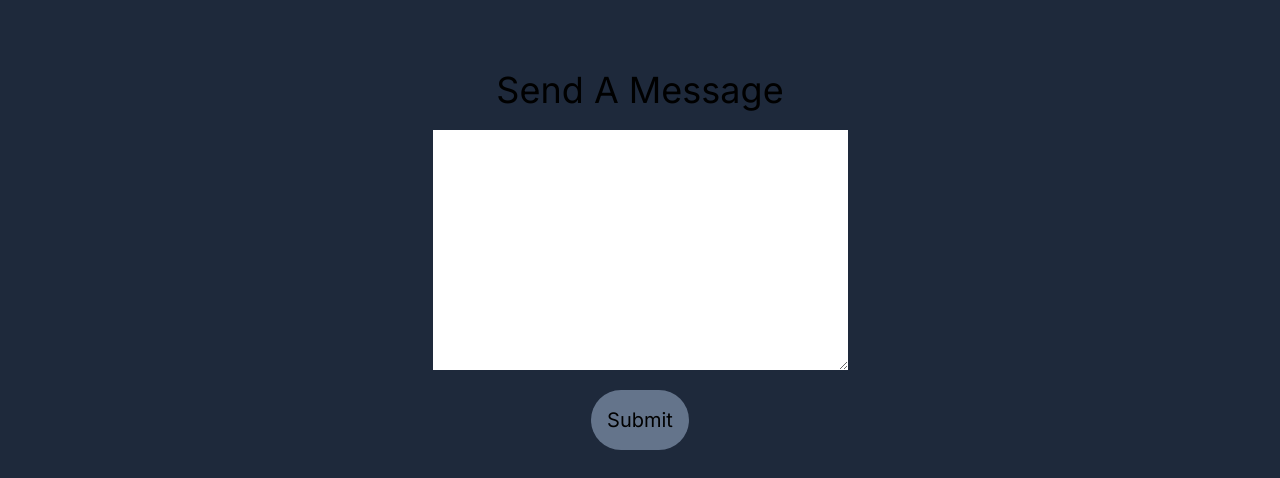
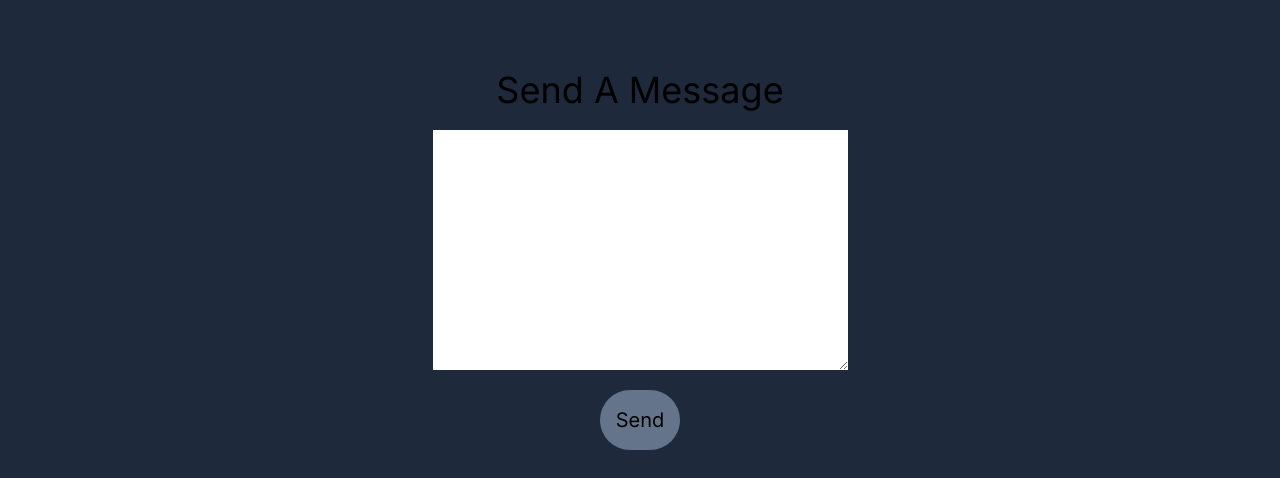
Before and after one commit to Simon7896/personal-website, a Next.js app: page /contacts in a window 1280 px wide. Shown: the part 1102-1580 px from the top of the page. Built offline with nearby package versions, Linux system fonts and the light colour scheme.

Commit message:
Refactored form component

```diff
--- /dev/null
+++ b/src/app/contacts/form.tsx
@@ -0,0 +1,32 @@
+'use client'
+
+import { FormEventHandler } from "react";
+
+type FormInputs = {
+    email: string;
+    message: string;
+}
+
+export default function Form() {
+    const handleSubmit: FormEventHandler<HTMLFormElement> = (e) => {
+        e.preventDefault();
+
+        const form = e.currentTarget;
+        const formData = new FormData(e.currentTarget);
+
+        const formJson = Object.fromEntries(formData.entries());
+        console.log(formJson);
+    }
+
+    return (
+        <div>
+            <form method="post" onSubmit={handleSubmit}>
+                <h1 className="text-4xl text-center">Send A Message</h1>
+                <label className="m-5 flex justify-center text-black">
+                    <textarea name="message" rows={10} cols={40} />
+                </label>
+                <button className="p-4 rounded-full bg-slate-500 text-xl" type="submit">Send</button>
+            </form>
+        </div>
+    )
+}
--- a/src/app/contacts/page.tsx
+++ b/src/app/contacts/page.tsx
@@ -2,6 +2,8 @@ import { MdEmail } from "react-icons/md"
 import { FaLinkedin } from "react-icons/fa"
 import { FaDiscord } from "react-icons/fa"
 import { FaInstagram } from "react-icons/fa"
+
+import Form from "./form"
 
 type ContactItemProps = {
     text: string;
@@ -31,16 +33,8 @@ export default function Page() {
                 <ContactItem text="meepmoopz"><FaDiscord/></ContactItem>
                 <ContactItem text="https://www.instagram.com/meepmoopz/"><FaInstagram/></ContactItem>
             </div>
-            <div className="text-center">
-                <div className="p-64 w-full flex flex-col justify-center bg-slate-800">
-                    <h1 className="text-4xl text-center">Send A Message</h1>
-                    <label className="m-5 flex justify-center text-black">
-                        <textarea name="message" rows={10} cols={40} />
-                    </label>
-                    <div>
-                        <button className="p-4 rounded-full bg-slate-500 text-xl">Submit</button>
-                    </div>
-                </div>
+            <div className="p-64 w-full flex flex-col justify-center bg-slate-800 text-center">
+                <Form></Form>
             </div>
         </div>
     )
```
